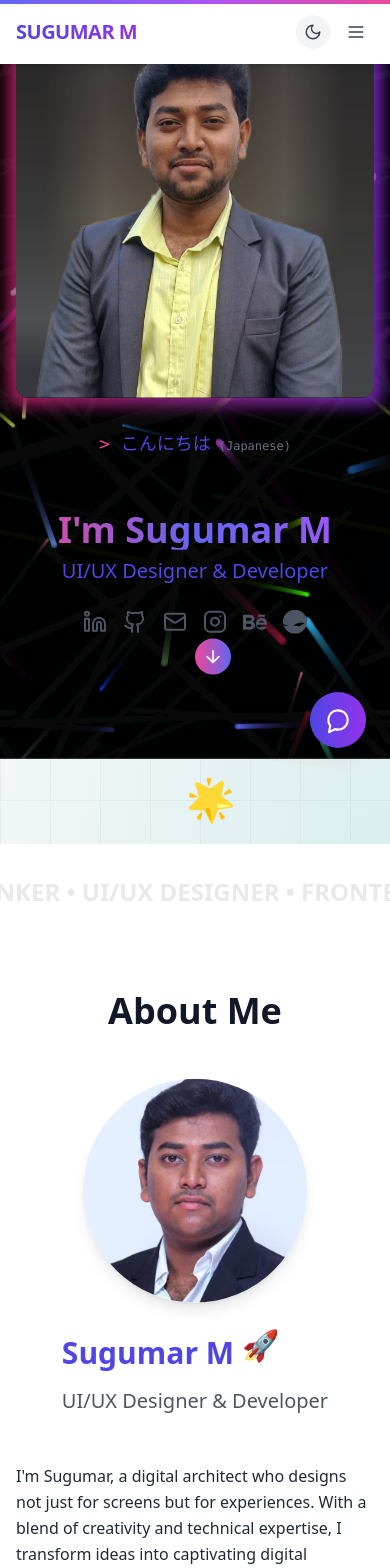
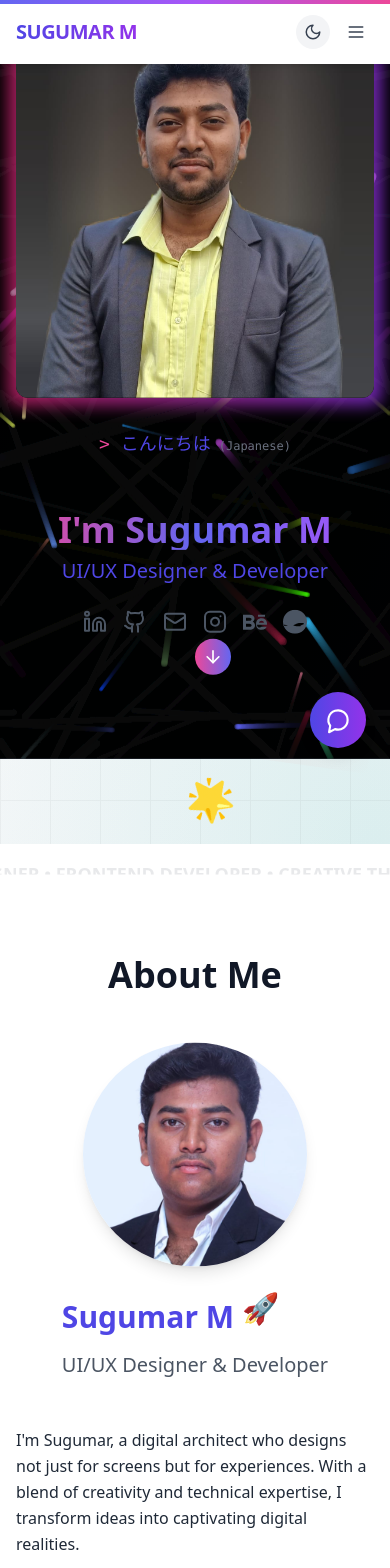
Before and after one commit to M-Sugumarm/Sugumar_Portfolio, a React (Vite) app: page / in a window 390 px wide. Shown: the top 1568 px of the page. Built offline with nearby package versions, Linux system fonts and the light colour scheme.

Commit message:
Update App.tsx

```diff
--- a/src/App.tsx
+++ b/src/App.tsx
@@ -18,7 +18,7 @@ const App = () => {
   const { scrollYProgress } = useScroll();
 
   return (
-    <div className="relative min-h-screen">
+    <div className="relative min-h-screen overflow-x-hidden">
       <DynamicBackground />
 
       {/* Progress Bar */}
@@ -38,7 +38,7 @@ const App = () => {
         {/* Infinite Scroll Text */}
         <InfiniteScrollText
           text="UI/UX DESIGNER • FRONTEND DEVELOPER • CREATIVE THINKER"
-          className="py-8 text-2xl font-bold text-gray-800/10 dark:text-white/10"
+          className="py-4 md:py-8 text-lg md:text-2xl font-bold text-gray-800/10 dark:text-white/10"
         />
 
         {/* About Section with Parallax */}
@@ -50,7 +50,7 @@ const App = () => {
         <InfiniteScrollText
           text="HTML • CSS • JavaScript • React • TypeScript • Next.js • Tailwind"
           direction="right"
-          className="py-8 text-xl font-bold text-gray-800/10 dark:text-white/10"
+          className="py-4 md:py-8 text-base md:text-xl font-bold text-gray-800/10 dark:text-white/10"
         />
 
         <ParallaxWrapper offset={75}>
@@ -75,7 +75,7 @@ const App = () => {
         {/* Another Infinite Scroll */}
         <InfiniteScrollText
           text="LETS WORK TOGETHER • CREATE SOMETHING AMAZING"
-          className="py-8 text-2xl font-bold text-gray-800/10 dark:text-white/10"
+          className="py-4 md:py-8 text-lg md:text-2xl font-bold text-gray-800/10 dark:text-white/10"
         />
 
         <ParallaxWrapper offset={25}>
```
